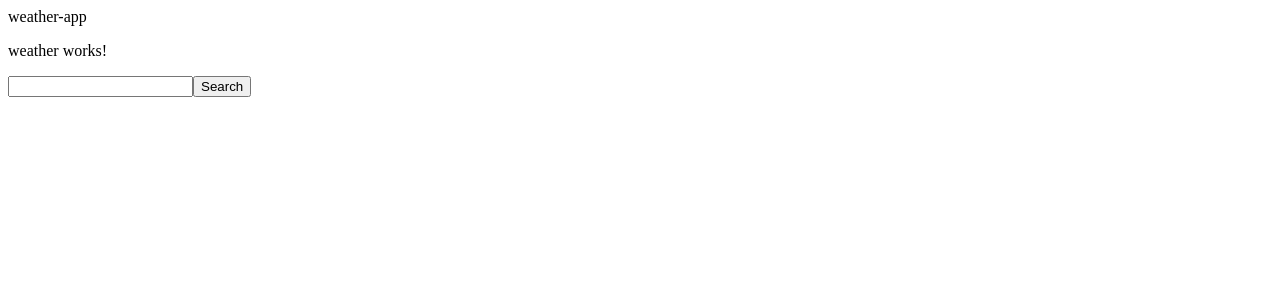
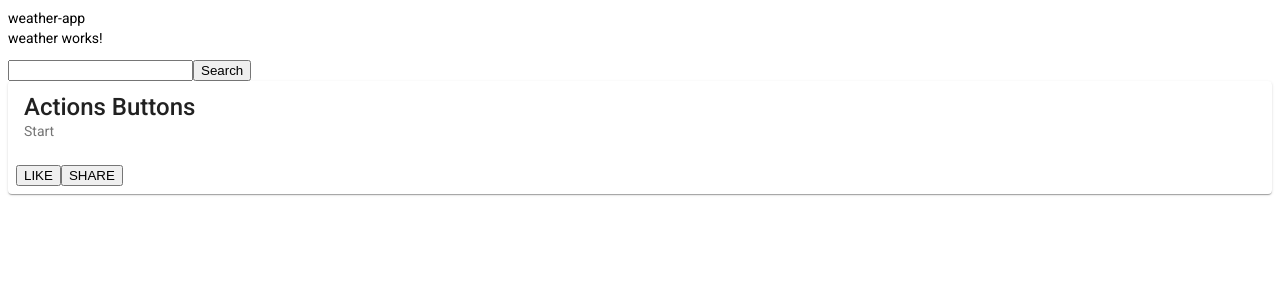
Before and after one commit to aliveairush/weather-app, an Angular app: page / in a window 1280 px wide. Shown: the top 300 px of the page. Built offline with nearby package versions, Linux system fonts and the light colour scheme.

Commit message:
Added material

```diff
--- a/angular.json
+++ b/angular.json
@@ -27,7 +27,10 @@
             "tsConfig": "tsconfig.app.json",
             "inlineStyleLanguage": "sass",
             "assets": ["src/favicon.ico", "src/assets"],
-            "styles": ["src/styles.sass"],
+            "styles": [
+              "./node_modules/@angular/material/prebuilt-themes/indigo-pink.css",
+              "src/styles.sass"
+            ],
             "scripts": []
           },
           "configurations": {
@@ -90,7 +93,10 @@
             "karmaConfig": "karma.conf.js",
             "inlineStyleLanguage": "sass",
             "assets": ["src/favicon.ico", "src/assets"],
-            "styles": ["src/styles.sass"],
+            "styles": [
+              "./node_modules/@angular/material/prebuilt-themes/indigo-pink.css",
+              "src/styles.sass"
+            ],
             "scripts": []
           }
         },
--- a/src/app/weather/features/weather/weather.component.html
+++ b/src/app/weather/features/weather/weather.component.html
@@ -1,6 +1,15 @@
 <p>weather works!</p>
 <input [formControl]="cityName" type="text" />
 <button (click)="submit()" type="submit">Search</button>
+
+<mat-card>
+  <mat-card-title>Actions Buttons</mat-card-title>
+  <mat-card-subtitle>Start</mat-card-subtitle>
+  <mat-card-actions>
+    <button mat-button>LIKE</button>
+    <button mat-button>SHARE</button>
+  </mat-card-actions>
+</mat-card>
 <div *ngIf="weatherData$ | async as weatherData">
   <div>Temp{{ weatherData.main.temp }}</div>
   <div>Max temp: {{ weatherData.main.temp_max }}</div>
--- a/src/app/weather/features/weather/weather.component.ts
+++ b/src/app/weather/features/weather/weather.component.ts
@@ -1,6 +1,7 @@
 import { CommonModule } from '@angular/common';
 import { Component } from '@angular/core';
 import { FormControl, FormsModule, ReactiveFormsModule } from '@angular/forms';
+import { MatCardModule } from '@angular/material/card';
 import { Observable } from 'rxjs';
 import { WeatherData } from '../../data-access/types/weather.type';
 import { WeatherService } from '../../data-access/weather.service';
@@ -8,7 +9,7 @@ import { WeatherService } from '../../data-access/weather.service';
 @Component({
   selector: 'app-weather',
   standalone: true,
-  imports: [CommonModule, ReactiveFormsModule, FormsModule],
+  imports: [CommonModule, ReactiveFormsModule, FormsModule, MatCardModule],
   templateUrl: './weather.component.html',
   styleUrls: ['./weather.component.sass'],
 })
--- a/src/index.html
+++ b/src/index.html
@@ -6,8 +6,20 @@
     <base href="/" />
     <meta name="viewport" content="width=device-width, initial-scale=1" />
     <link rel="icon" type="image/x-icon" href="favicon.ico" />
-  </head>
-  <body>
+    <link rel="preconnect" href="https://fonts.gstatic.com" />
+    <link
+      href="https://fonts.googleapis.com/css2?family=Roboto:wght@300;400;500&display=swap"
+      rel="stylesheet"
+    />
+    <link
+      href="https://fonts.googleapis.com/icon?family=Material+Icons"
+      rel="stylesheet"
+    />
+      <link rel="preconnect" href="https://fonts.gstatic.com">
+    <link href="https://fonts.googleapis.com/css2?family=Roboto:wght@300;400;500&display=swap" rel="stylesheet">
+    <link href="https://fonts.googleapis.com/icon?family=Material+Icons" rel="stylesheet">
+</head>
+  <body class="mat-typography">
     <app-root></app-root>
   </body>
 </html>
--- a/src/main.ts
+++ b/src/main.ts
@@ -1,8 +1,12 @@
 import { HttpClientModule } from '@angular/common/http';
 import { importProvidersFrom } from '@angular/core';
 import { bootstrapApplication } from '@angular/platform-browser';
+import { BrowserAnimationsModule } from '@angular/platform-browser/animations';
 import { AppComponent } from './app/app.component';
 
 bootstrapApplication(AppComponent, {
-  providers: [importProvidersFrom(HttpClientModule)],
+  providers: [
+    importProvidersFrom(HttpClientModule, BrowserAnimationsModule),
+    importProvidersFrom(BrowserAnimationsModule),
+  ],
 });
--- a/tsconfig.json
+++ b/tsconfig.json
@@ -22,7 +22,8 @@
     "typeRoots": [
       "node_modules/@types",
       "node_modules/@angular",
-      "node_modules/@angular/common/http"
+      "node_modules/@angular/common/http",
+      "node_modules/@angular/material"
     ],
     "lib": ["es2020", "dom"]
   },
```
Also changed, not shown: package.json (+13 -11 lines), 1 other file (tests, documents, lock files or other folders).
